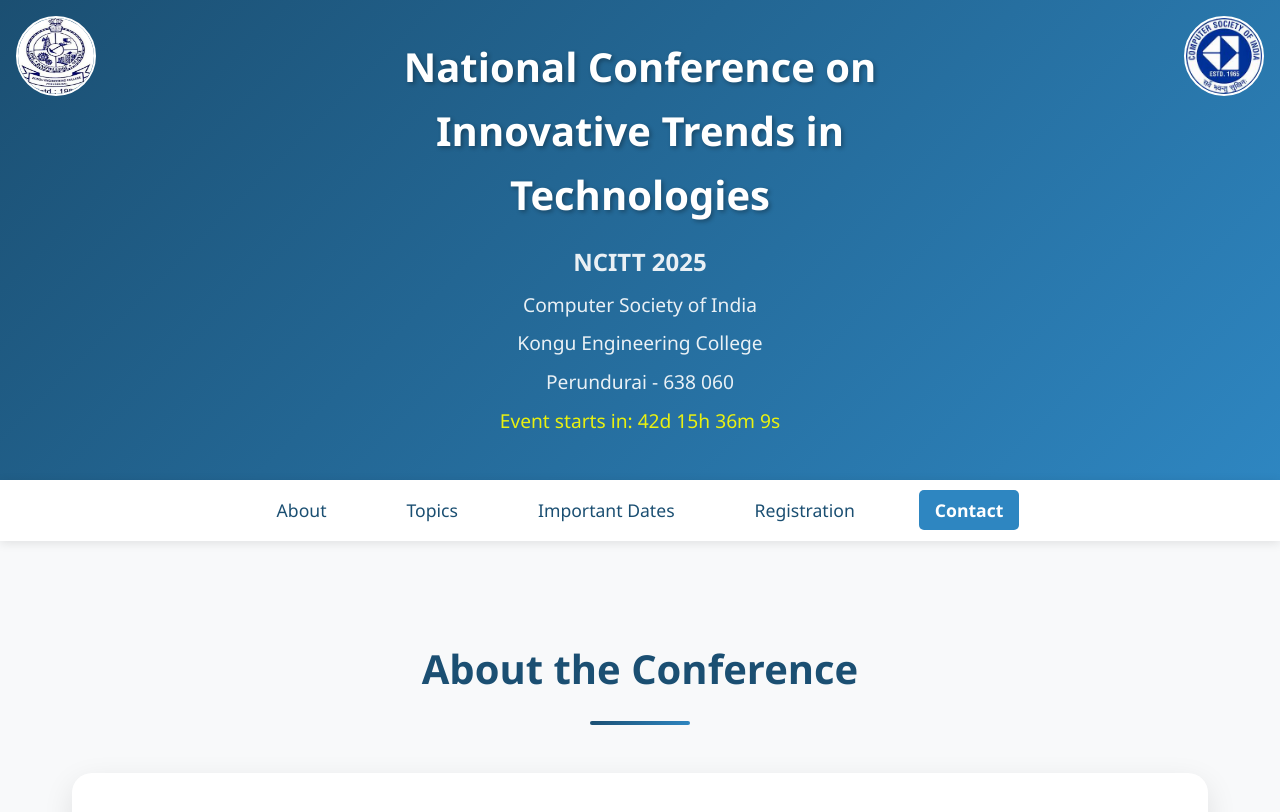
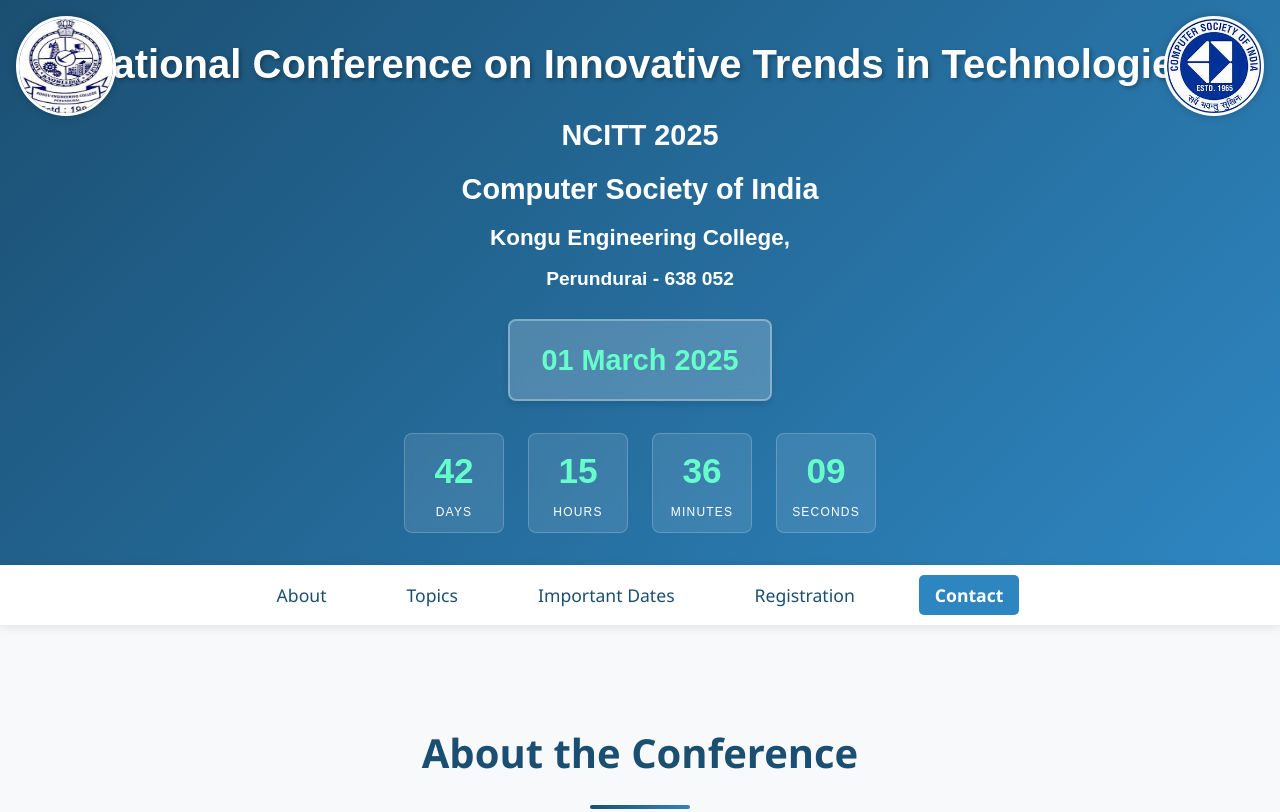
Before and after one commit to Vruthika/conference-website, a plain HTML site: page index.html in a window 1280 px wide. Shown: the top 812 px of the page. Drawn offline with nearby package versions, Linux system fonts and the light colour scheme.

Commit message:
header-change

```diff
--- a/index.html
+++ b/index.html
@@ -47,6 +47,7 @@
         justify-content: center;
         text-align: center;
         padding: 2rem;
+        font-family: Arial, sans-serif;
       }
 
       .header::before {
@@ -77,16 +78,17 @@
       }
 
       .header-image img {
-    width: 80px;
-    height: 80px;
+        width: 100px;
+        height: 100px;
         border-radius: 50%;
-    border: 2px solid white;
+        border: 3px solid white;
+        box-shadow: 0 0 10px rgba(0, 0, 0, 0.2);
       }
 
       .header-content {
         position: relative;
         z-index: 1;
-    max-width: 600px;
+        max-width: 1200px;
       }
 
       .header h1 {
@@ -95,29 +97,91 @@
         text-shadow: 2px 2px 4px rgba(0, 0, 0, 0.3);
       }
 
-  .header p {
-    font-size: 1.2rem;
+      .header h2 {
+        font-size: 1.8rem;
         margin: 0.5rem 0;
-    opacity: 0.9;
       }
 
-  .header-content p:nth-child(2) {
-    font-size: 1.5rem;
-    font-weight: bold;
+      .header h3 {
+        font-size: 1.4rem;
+        margin: 0.5rem 0;
       }
 
-  .header-content p:nth-child(3),
-  .header-content p:nth-child(4),
-  .header-content p:nth-child(5),
-  .header-content p:nth-child(6) {
-    font-weight: normal;
+      .header h4 {
+        font-size: 1.2rem;
+        margin: 0.5rem 0 1.5rem 0;
       }
 
-  .countdown-timer {
-    font-size: 1.2rem;
+      /* Date Box Styles */
+      .date-box {
+        display: inline-block;
+        background: rgba(255, 255, 255, 0.2);
+        backdrop-filter: blur(8px);
+        padding: 1rem 2rem;
+        border-radius: 0.5rem;
+        border: 2px solid rgba(255, 255, 255, 0.3);
+        box-shadow: 0 4px 6px rgba(0, 0, 0, 0.1);
+        margin-bottom: 2rem;
+      }
+
+      .date-box h2 {
+        color: #66ffcc; /* Changed from yellow to mint green */
+        margin: 0;
+      }
+
+      /* Countdown Styles */
+      .countdown-container {
+        display: flex;
+        justify-content: center;
+        gap: 1.5rem;
+        max-width: 800px;
+        margin: 0 auto;
+      }
+
+      .countdown-box {
+        background: rgba(255, 255, 255, 0.1);
+        backdrop-filter: blur(8px);
+        width: 100px;
+        height: 100px;
+        display: flex;
+        flex-direction: column;
+        align-items: center;
+        justify-content: center;
+        border-radius: 8px;
+        border: 1px solid rgba(255, 255, 255, 0.2);
+      }
+
+      .countdown-number {
+        font-size: 2.2rem;
         font-weight: bold;
-    margin-top: 1rem;
-    color: yellow;
+        color: #66ffcc; /* Changed from yellow to mint green */
+        margin-bottom: 0.2rem;
+      }
+
+      .countdown-label {
+        text-transform: uppercase;
+        font-size: 0.75rem;
+        letter-spacing: 0.1em;
+      }
+
+      @media (max-width: 768px) {
+        .header h1 {
+          font-size: 2rem;
+        }
+
+        .countdown-container {
+          flex-wrap: wrap;
+          gap: 1rem;
+        }
+
+        .countdown-box {
+          width: 80px;
+          height: 80px;
+        }
+
+        .countdown-number {
+          font-size: 1.8rem;
+        }
       }
 
       .navbar {
@@ -381,29 +445,44 @@
   <body>
     <header class="header">
       <div class="header-image header-image-left">
-        <img
-          src="t_500x300.jpeg"
-          alt="Kongu Engineering College"
-          style="border-radius: 50%;"
-        />
+        <img src="t_500x300.jpeg" alt="Kongu Engineering College" />
       </div>
+
       <div class="header-image header-image-right">
-        <img
-          src="th.jpeg"
-          alt="CSI - KEC Student Branch"
-          style="border-radius: 50%;"
-        />
+        <img src="th.jpeg" alt="CSI - KEC Student Branch" />
       </div>
+
       <div class="header-content">
         <h1>National Conference on Innovative Trends in Technologies</h1>
-        <p>NCITT 2025</p>
-        <p>Computer Society of India</p>
-        <p>Kongu Engineering College</p>
-        <p>Perundurai - 638 060</p>
-        <p id="countdown" class="countdown-timer"></p>
+        <h2>NCITT 2025</h2>
+        <h2>Computer Society of India</h2>
+        <h3>Kongu Engineering College,</h3>
+        <h4>Perundurai - 638 052</h4>
+
+        <div class="date-box">
+          <h2>01 March 2025</h2>
+        </div>
+
+        <div class="countdown-container">
+          <div class="countdown-box">
+            <span class="countdown-number" id="days">00</span>
+            <span class="countdown-label">Days</span>
+          </div>
+          <div class="countdown-box">
+            <span class="countdown-number" id="hours">00</span>
+            <span class="countdown-label">Hours</span>
+          </div>
+          <div class="countdown-box">
+            <span class="countdown-number" id="minutes">00</span>
+            <span class="countdown-label">Minutes</span>
+          </div>
+          <div class="countdown-box">
+            <span class="countdown-number" id="seconds">00</span>
+            <span class="countdown-label">Seconds</span>
+          </div>
+        </div>
       </div>
     </header>
-
 
     <nav class="navbar">
       <ul>
@@ -433,9 +512,7 @@
           real-world problems.
         </p>
       </div>
-    </section>
-
-    <section id="about" class="section" data-aos="fade-up">
+      <br />
       <h2>About KEC</h2>
       <div class="about-card">
         <p>
@@ -452,9 +529,7 @@
           educational institutions.
         </p>
       </div>
-    </section>
-
-    <section id="about" class="section" data-aos="fade-up">
+      <br />
       <h2>About CSI</h2>
       <div class="about-card">
         <p>
@@ -689,33 +764,43 @@
       });
 
       // Countdown Timer
-  function startCountdown(eventDate) {
-    const countdownElement = document.getElementById("countdown");
+      function updateCountdown() {
+        const conferenceDate = new Date("2025-03-01T00:00:00").getTime();
 
-    function updateCountdown() {
+        function update() {
           const now = new Date().getTime();
-      const distance = eventDate - now;
+          const difference = conferenceDate - now;
 
-      if (distance > 0) {
-        const days = Math.floor(distance / (1000 * 60 * 60 * 24));
-        const hours = Math.floor((distance % (1000 * 60 * 60 * 24)) / (1000 * 60 * 60));
-        const minutes = Math.floor((distance % (1000 * 60 * 60)) / (1000 * 60));
-        const seconds = Math.floor((distance % (1000 * 60)) / 1000);
+          const days = Math.floor(difference / (1000 * 60 * 60 * 24));
+          const hours = Math.floor(
+            (difference % (1000 * 60 * 60 * 24)) / (1000 * 60 * 60)
+          );
+          const minutes = Math.floor(
+            (difference % (1000 * 60 * 60)) / (1000 * 60)
+          );
+          const seconds = Math.floor((difference % (1000 * 60)) / 1000);
 
-        countdownElement.innerHTML = `Event starts in: ${days}d ${hours}h ${minutes}m ${seconds}s`;
-      } else {
-        countdownElement.innerHTML = "The event has started!";
-        clearInterval(interval);
-      }
+          document.getElementById("days").textContent = String(days).padStart(
+            2,
+            "0"
+          );
+          document.getElementById("hours").textContent = String(hours).padStart(
+            2,
+            "0"
+          );
+          document.getElementById("minutes").textContent = String(
+            minutes
+          ).padStart(2, "0");
+          document.getElementById("seconds").textContent = String(
+            seconds
+          ).padStart(2, "0");
         }
 
-    const interval = setInterval(updateCountdown, 1000);
-    updateCountdown();
+        update();
+        setInterval(update, 1000);
       }
 
-  // Set event date: March 1, 2025
-  const eventDate = new Date("March 1, 2025 00:00:00").getTime();
-  startCountdown(eventDate);
+      updateCountdown();
     </script>
   </body>
 </html>
```
Lines whose indentation alone changed are shown as unchanged.
